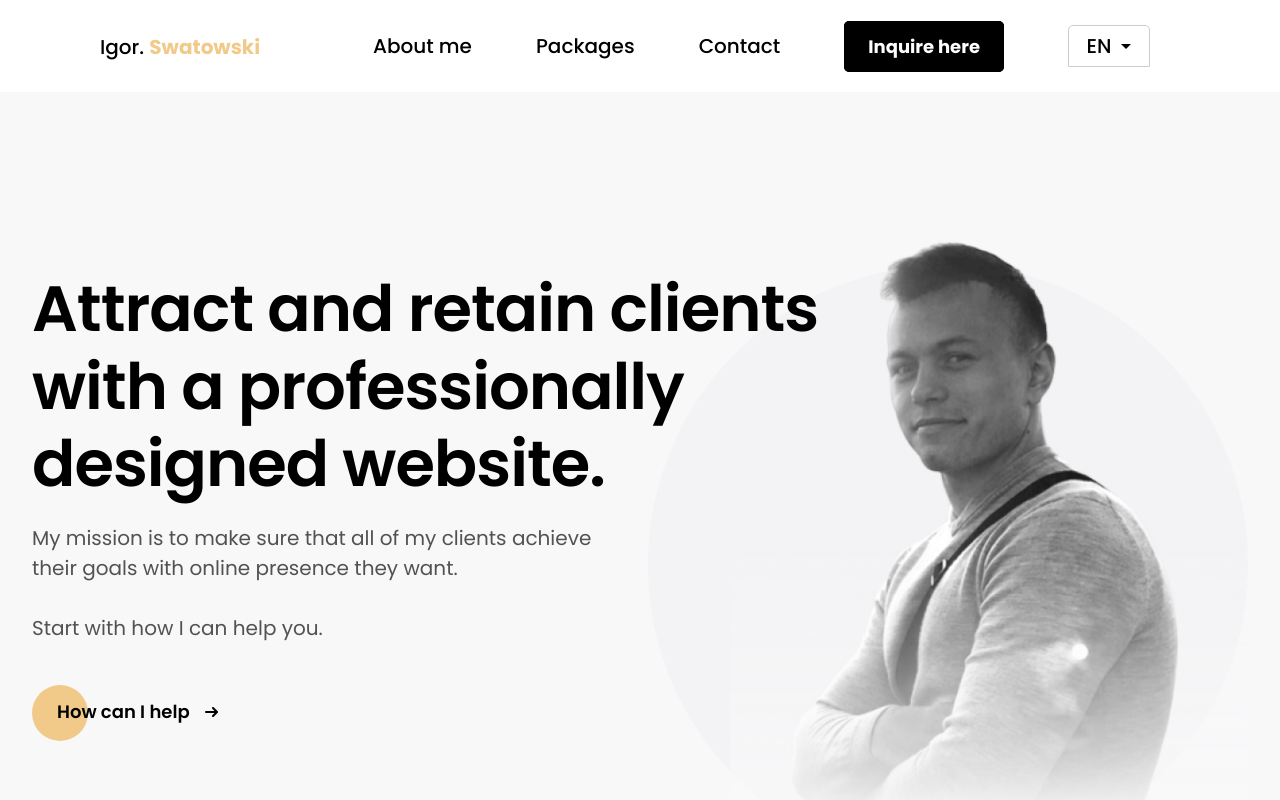
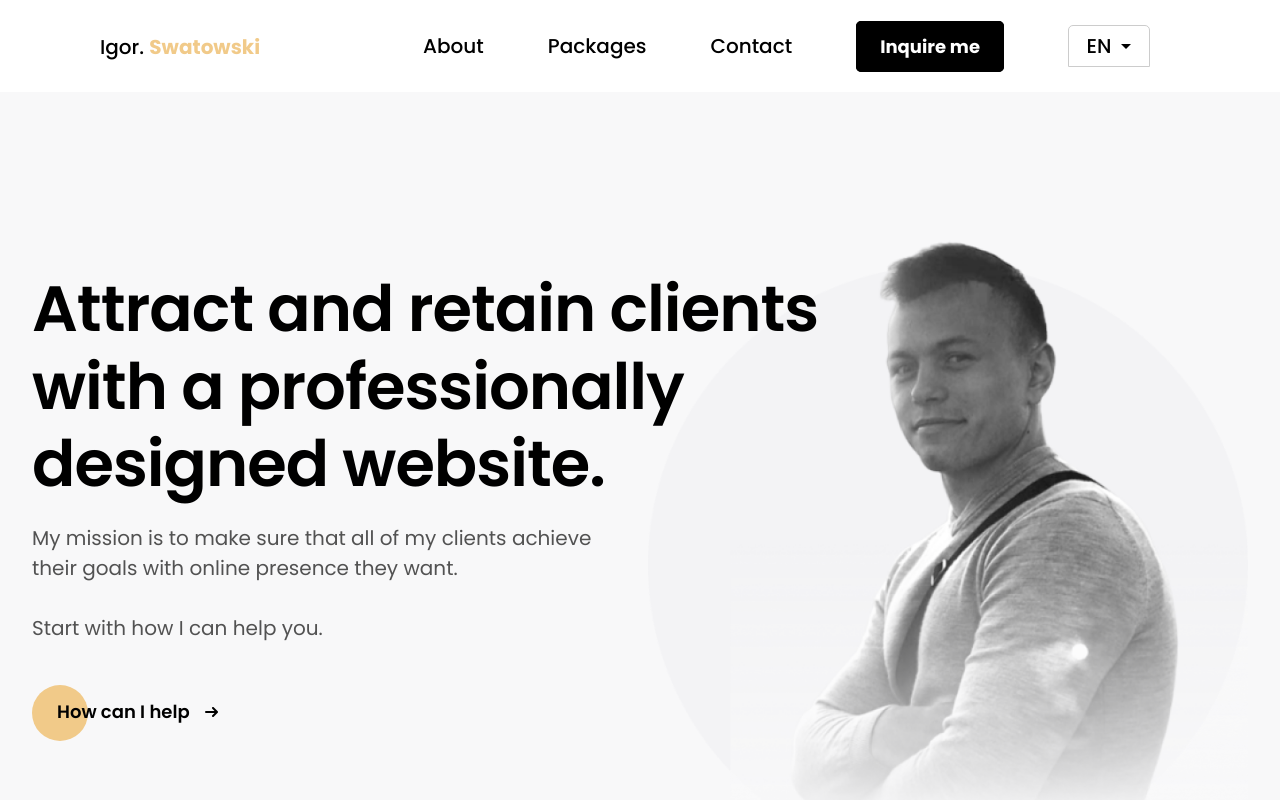
Before and after one commit to IgorSwatowski/igorswatowski.com, a Next.js app: page / in a window 1280 px wide. Shown: the top 800 px of the page. Built offline with nearby package versions, Linux system fonts and the light colour scheme.

Commit message:
Add navbar translation

```diff
--- a/src/components/Navbar/Navbar.tsx
+++ b/src/components/Navbar/Navbar.tsx
@@ -29,15 +29,15 @@ const Navbar = () => {
       <div className="menu">
         <div className="menu-item">
           <Link href="/about" data-c="About me" aria-label="About me">
-            About me
+            {t.about}
           </Link>
         </div>
         <div className="menu-item" data-c="Packages" aria-label="Packages">
-          <Link href="/packages">Packages</Link>
+          <Link href="/packages">{t.packages}</Link>
         </div>
         <div className="menu-item">
           <Link href="/contact" data-c="Contact" aria-label="Contact">
-            Contact
+            {t.contact}
           </Link>
         </div>
         <div className="menu-contact">
@@ -47,7 +47,7 @@ const Navbar = () => {
             aria-label="Inquire here"
             className="btn-secondary"
           >
-            Inquire here
+            {t.inquireMe}
           </Link>
         </div>
         <CustomSelect
--- a/src/i18n/locales/en.ts
+++ b/src/i18n/locales/en.ts
@@ -1,4 +1,12 @@
 const en = {
+  //Navbar
+  about: 'About',
+  packages: 'Packages',
+  contact: 'Contact',
+  blog: 'Blot',
+  inquireMe: 'Inquire me',
+
+  //Homepage
   hero: 'Attract and retain clients with a professionally designed website.',
   heroText:
     'My mission is to make sure that all of my clients achieve their goals with online presence they want.',
--- a/src/i18n/locales/pl.ts
+++ b/src/i18n/locales/pl.ts
@@ -1,4 +1,12 @@
 const pl = {
+  //Navbar
+  about: 'O mnie',
+  packages: 'Oferta',
+  contact: 'Kontakt',
+  blog: 'blog',
+  inquireMe: 'Skontaktuj się',
+
+  //Homepage
   hero: 'Zbudujmy razem stronę, która przyniesie sukces w Twoim biznesie.',
   heroText:
     'Moją misją jest upewnienie się, że wszyscy moi klienci osiągają swoje cele z obecnością online, której pragną.',
```
